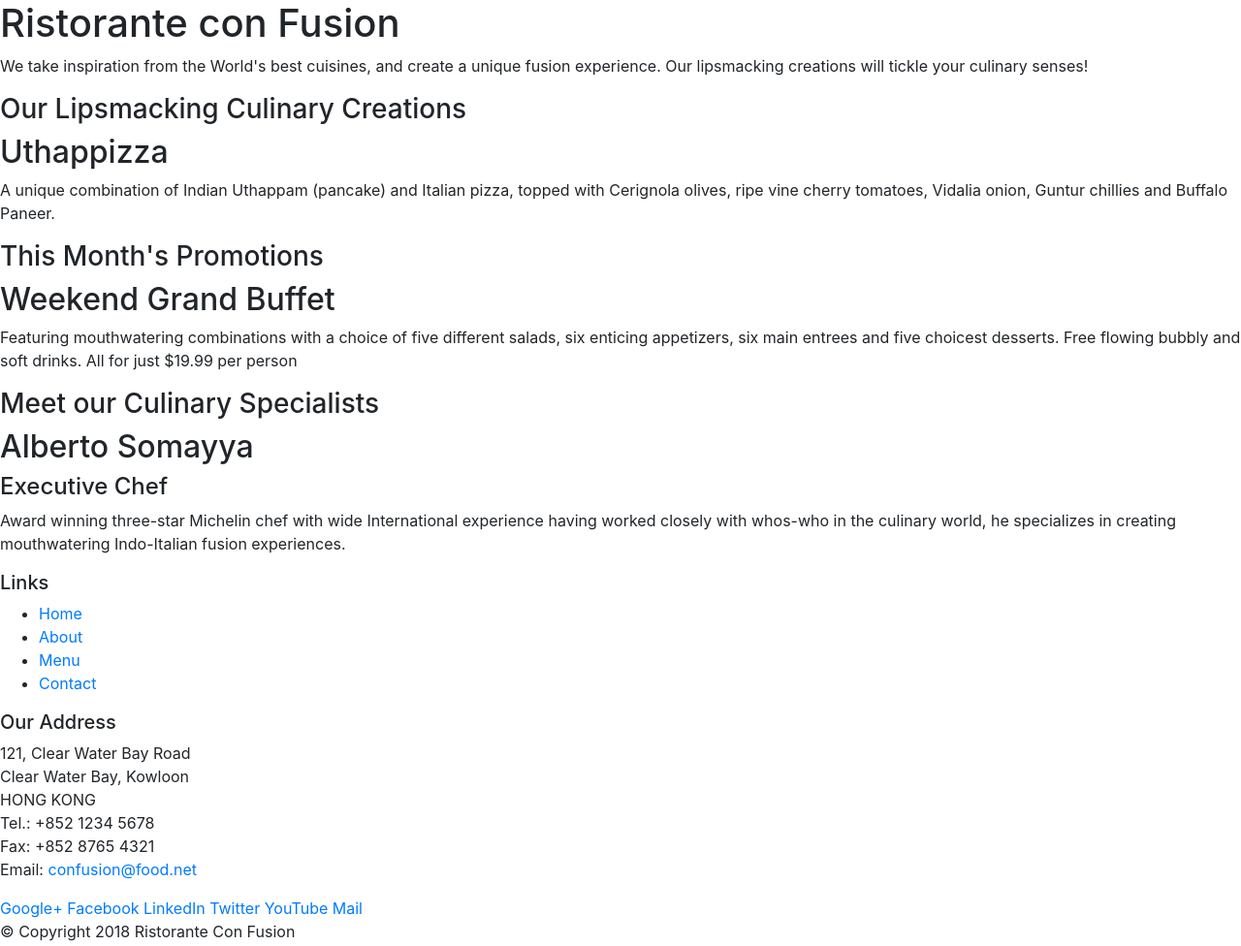
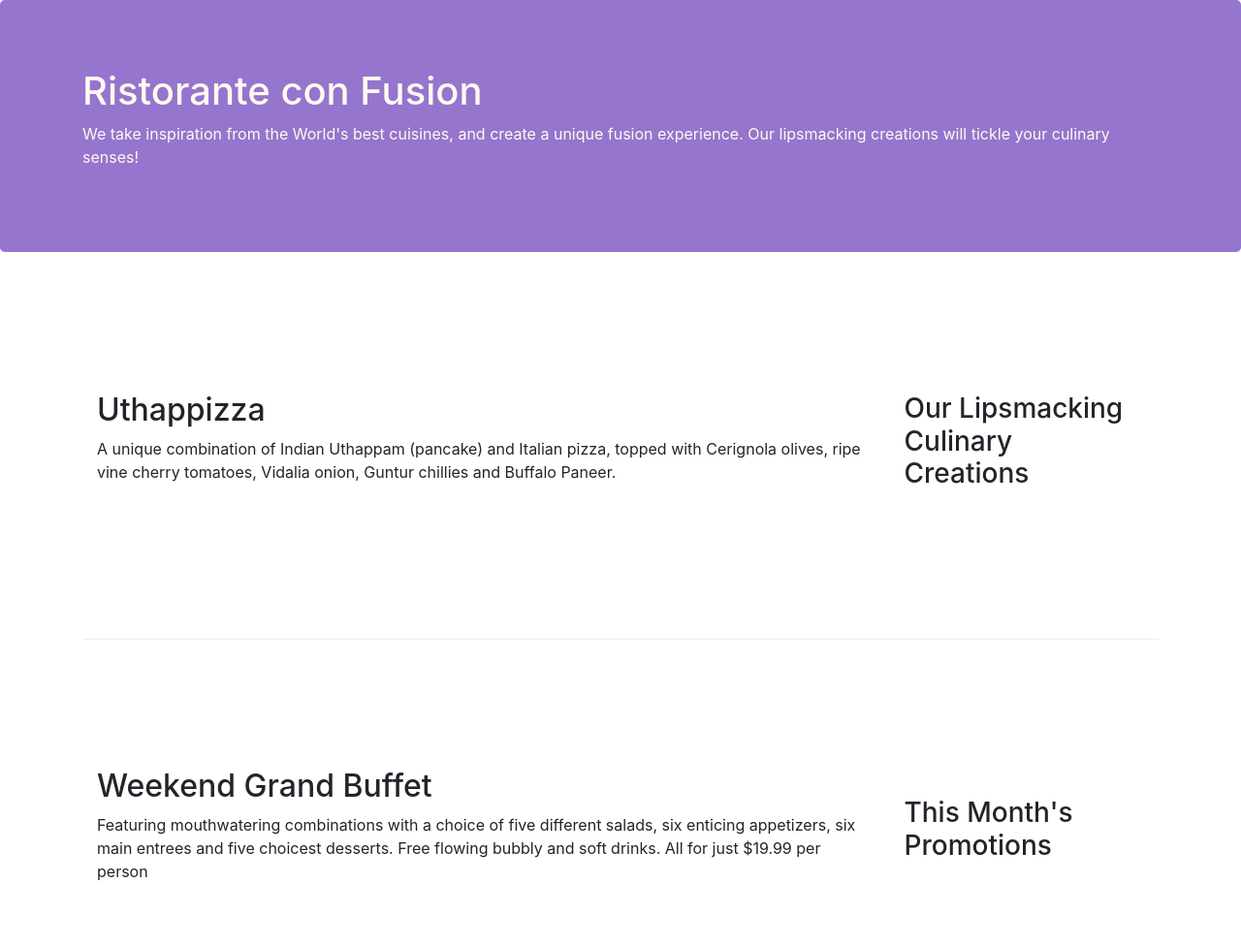
Before and after one commit to ashishgurram/bootstrap, a website: page index.html in a window 1280 px wide. Shown: the top 976 px of the page at 97% size. Drawn offline with nearby package versions, Linux system fonts and the light colour scheme.

Commit message:
boostrap grid

```diff
--- /dev/null
+++ b/css/styles.css
@@ -0,0 +1,30 @@
+.row-header{
+    margin:0px auto;
+    padding:0px;
+}
+
+.row-content {
+    margin:0px auto;
+    padding: 50px 0px 50px 0px;
+    border-bottom: 1px ridge;
+    min-height:400px;
+}
+
+.footer{
+    background-color: #D1C4E9;
+    margin:0px auto;
+    padding: 20px 0px 20px 0px;
+}
+
+.jumbotron {
+    padding:70px 30px 70px 30px;
+    margin:0px auto;
+    background: #9575CD ;
+    color:floralwhite;
+}
+
+address{
+    font-size:80%;
+    margin:0px;
+    color:#0f0f0f;
+}
--- a/index.html
+++ b/index.html
@@ -1,6 +1,5 @@
 <!DOCTYPE html>
 <html lang="en">
-
 <head>
 
     <!-- Required meta tags always come first -->
@@ -10,15 +9,16 @@
 
     <!-- Bootstrap CSS -->
     <link rel="stylesheet" href="node_modules/bootstrap/dist/css/bootstrap.min.css">
+    <link rel="stylesheet" href="css/styles.css">
     <title>Ristorante Con Fusion</title>
 </head>
 
 <body>
 
-    <header>
-        <div>
-            <div>
-                <div>
+    <header class="jumbotron">
+        <div class="container" >
+            <div class="row row-header" >
+                <div >
                     <h1>Ristorante con Fusion</h1>
                     <p>We take inspiration from the World's best cuisines, and create a unique fusion experience. Our lipsmacking creations will tickle your culinary senses!</p>
                 </div>
@@ -28,33 +28,33 @@
         </div>
     </header>
 
-    <div>
-        <div>
-            <div>
+    <div class="container">
+        <div class="row row-content align-items-center">
+            <div class="col-12 col-sm-4 col-md-3 order-sm-last ">
                 <h3>Our Lipsmacking Culinary Creations</h3>
             </div>
-            <div>
+            <div class="col col-sm col-md order-sm-first ">
                 <h2>Uthappizza</h2>
                 <p>A unique combination of Indian Uthappam (pancake) and Italian pizza, topped with Cerignola olives, ripe vine cherry tomatoes, Vidalia onion, Guntur chillies and Buffalo Paneer.</p>
             </div>
         </div>
 
 
-        <div>
-            <div>
+        <div class="row row-content align-items-center">
+            <div class="col-12 col-sm-4 col-md-3 order-sm-last ">
                 <h3>This Month's Promotions</h3>
             </div>
-            <div>
+            <div class="col col-sm col-md order-sm-first">
                 <h2>Weekend Grand Buffet</h2>
                 <p>Featuring mouthwatering combinations with a choice of five different salads, six enticing appetizers, six main entrees and five choicest desserts. Free flowing bubbly and soft drinks. All for just $19.99 per person </p>
             </div>
         </div>
 
-        <div>
-            <div>
+        <div class="row row-content align-items-center">
+            <div class="col-12 col-sm-4 col-md-3 order-sm-last ">
                 <h3>Meet our Culinary Specialists</h3>
             </div>
-            <div>
+            <div class="col col-sm col-md order-sm-first ">
                 <h2>Alberto Somayya</h2>
                 <h4>Executive Chef</h4>
                 <p>Award winning three-star Michelin chef with wide International experience having worked closely with whos-who in the culinary world, he specializes in creating mouthwatering Indo-Italian fusion experiences. </p>
@@ -62,19 +62,19 @@
         </div>
     </div>
 
-    <footer>
-        <div>
-            <div>
-                <div>
+    <footer class="footer">
+        <div class="container">
+            <div class="row">
+                <div class="col-4 offset-1 col-sm-2">
                     <h5>Links</h5>
-                    <ul>
+                    <ul class="list-unstyled">
                         <li><a href="#">Home</a></li>
                         <li><a href="#">About</a></li>
                         <li><a href="#">Menu</a></li>
                         <li><a href="#">Contact</a></li>
                     </ul>
                 </div>
-                <div>
+                <div class="col-7 col-sm-5">
                     <h5>Our Address</h5>
                     <address>
 		              121, Clear Water Bay Road<br>
@@ -85,8 +85,8 @@
 		              Email: <a href="mailto:confusion@food.net">confusion@food.net</a>
 		           </address>
                 </div>
-                <div>
-                    <div>
+                <div class="col-12 col-sm-4 align-self-center">
+                    <div class="text-center">
                         <a href="http://google.com/+">Google+</a>
                         <a href="http://www.facebook.com/profile.php?id=">Facebook</a>
                         <a href="http://www.linkedin.com/in/">LinkedIn</a>
@@ -96,8 +96,8 @@
                     </div>
                 </div>
            </div>
-           <div>
-                <div>
+           <div class="row">
+                <div class="col-auto justify-content-center">
                     <p>© Copyright 2018 Ristorante Con Fusion</p>
                 </div>
            </div>
```
